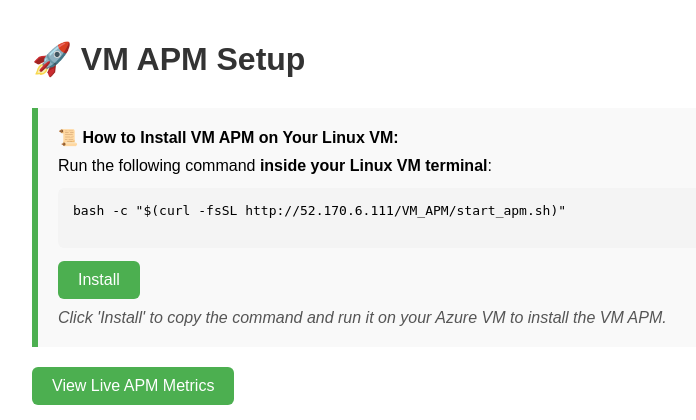
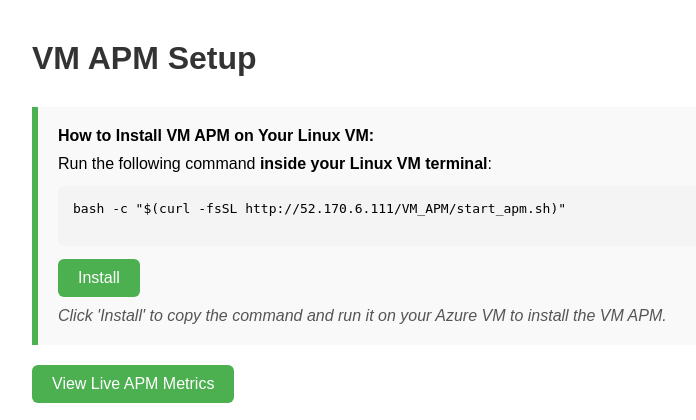
Before and after one commit to vanisatya/VM_APM, a FastAPI app: page / in a window 1280 px wide. Shown: the top 420 px of the page, without its empty margins (8-704 px from the left). Run offline with FastAPI, Linux system fonts and the light colour scheme.

Commit message:
Add files via upload

```diff
--- a/templates/Dashboard.html
+++ b/templates/Dashboard.html
@@ -49,11 +49,11 @@
     </style>
 </head>
 <body>
-    <h1>🚀 VM APM Setup</h1>
+    <h1> VM APM Setup</h1>
 
     <!-- Step-by-step instructions -->
     <div class="instructions">
-        <div class="instructions-title">📜 How to Install VM APM on Your Linux VM:</div>
+        <div class="instructions-title"> How to Install VM APM on Your Linux VM:</div>
         Run the following command <strong>inside your Linux VM terminal</strong>:
         <pre id="installCommand">
 bash -c "$(curl -fsSL http://52.170.6.111/VM_APM/start_apm.sh)"
```
